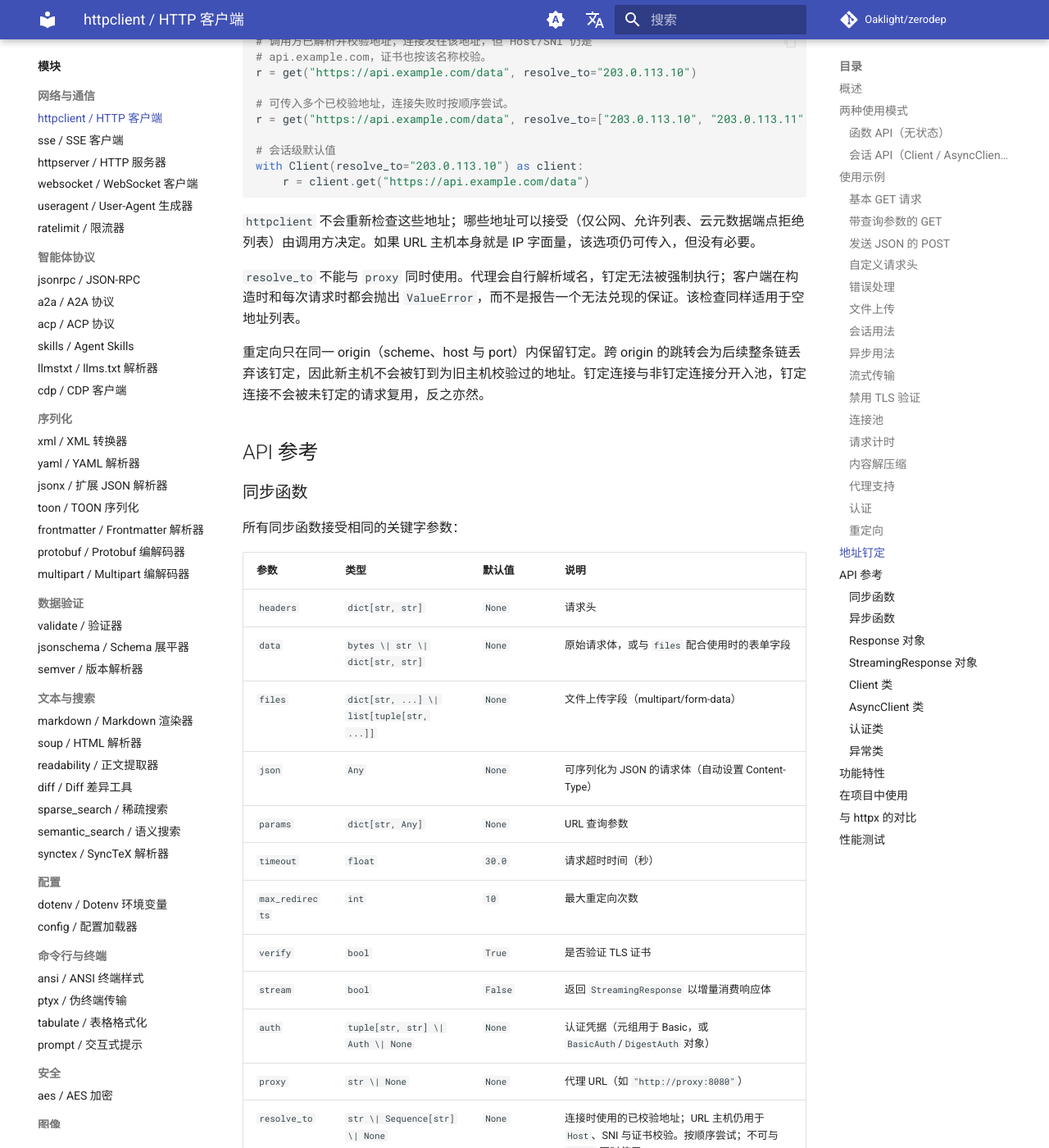
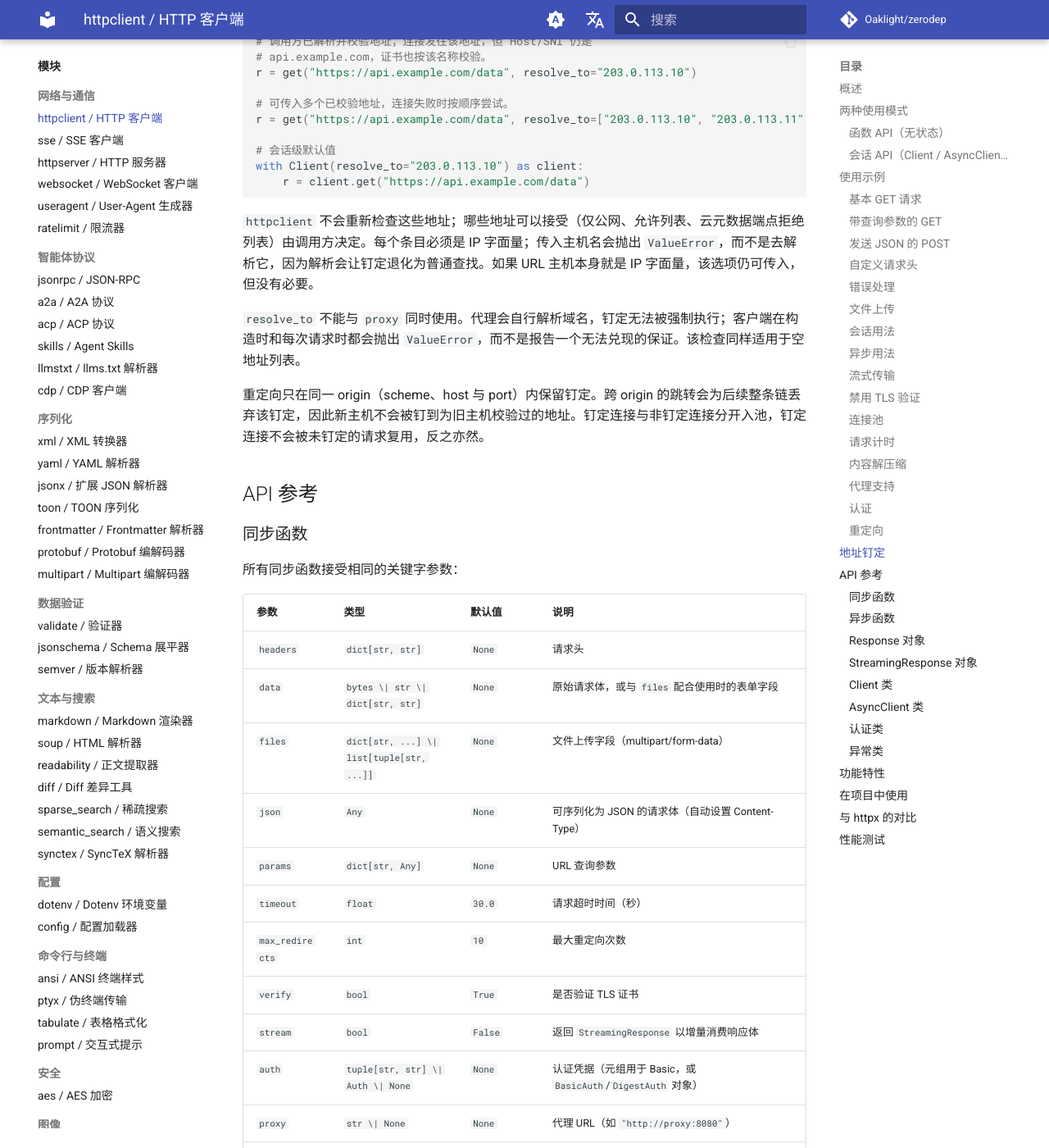
Before and after one commit to Oaklight/zerodep, an MkDocs documentation site: the page built from docs/modules/httpclient.md, in a window 1280 px wide and 1400 px high, scrolled down 8122 px. Shown: the whole window at 82% size. Built offline with MkDocs 1.6.1 and Material for MkDocs 9.7.7, drawn with Linux system fonts in a browser that asks for light colours; comment, search, counter and statistics services are not loaded; some of the changed text lies outside the part shown.

Commit message:
docs(httpclient): resolve_to 条目必须是 IP 字面量（#305）

````diff
--- a/docs/modules/httpclient.md
+++ b/docs/modules/httpclient.md
@@ -360,7 +360,7 @@
     r = client.get("https://api.example.com/data")
 ```
 
-`httpclient` 不会重新检查这些地址；哪些地址可以接受（仅公网、允许列表、云元数据端点拒绝列表）由调用方决定。如果 URL 主机本身就是 IP 字面量，该选项仍可传入，但没有必要。
+`httpclient` 不会重新检查这些地址；哪些地址可以接受（仅公网、允许列表、云元数据端点拒绝列表）由调用方决定。每个条目必须是 IP 字面量；传入主机名会抛出 `ValueError`，而不是去解析它，因为解析会让钉定退化为普通查找。如果 URL 主机本身就是 IP 字面量，该选项仍可传入，但没有必要。
 
 `resolve_to` 不能与 `proxy` 同时使用。代理会自行解析域名，钉定无法被强制执行；客户端在构造时和每次请求时都会抛出 `ValueError`，而不是报告一个无法兑现的保证。该检查同样适用于空地址列表。
 
@@ -385,7 +385,7 @@
 | `stream` | `bool` | `False` | 返回 `StreamingResponse` 以增量消费响应体 |
 | `auth` | `tuple[str, str] \| Auth \| None` | `None` | 认证凭据（元组用于 Basic，或 `BasicAuth`/`DigestAuth` 对象） |
 | `proxy` | `str \| None` | `None` | 代理 URL（如 `"http://proxy:8080"`） |
-| `resolve_to` | `str \| Sequence[str] \| None` | `None` | 连接时使用的已校验地址；URL 主机仍用于 `Host`、SNI 与证书校验。按顺序尝试；不可与 `proxy` 同时使用 |
+| `resolve_to` | `str \| Sequence[str] \| None` | `None` | 连接时使用的已校验 IP 地址；URL 主机仍用于 `Host`、SNI 与证书校验。按顺序尝试；每个条目必须是 IP 字面量；不可与 `proxy` 同时使用 |
 
 ```python
 get(url, **kwargs) -> Response
````
Also changed, not shown: docs/changelog.md (+1 -1 lines).
